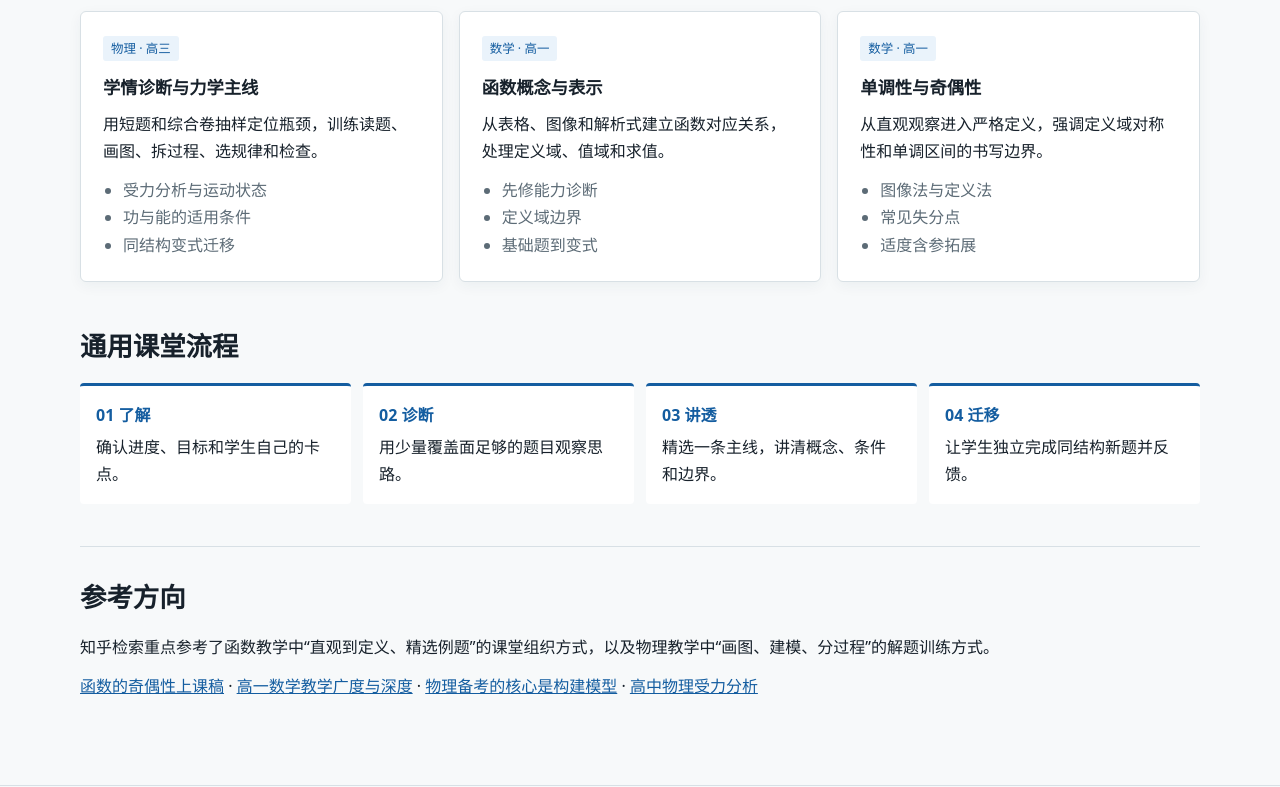
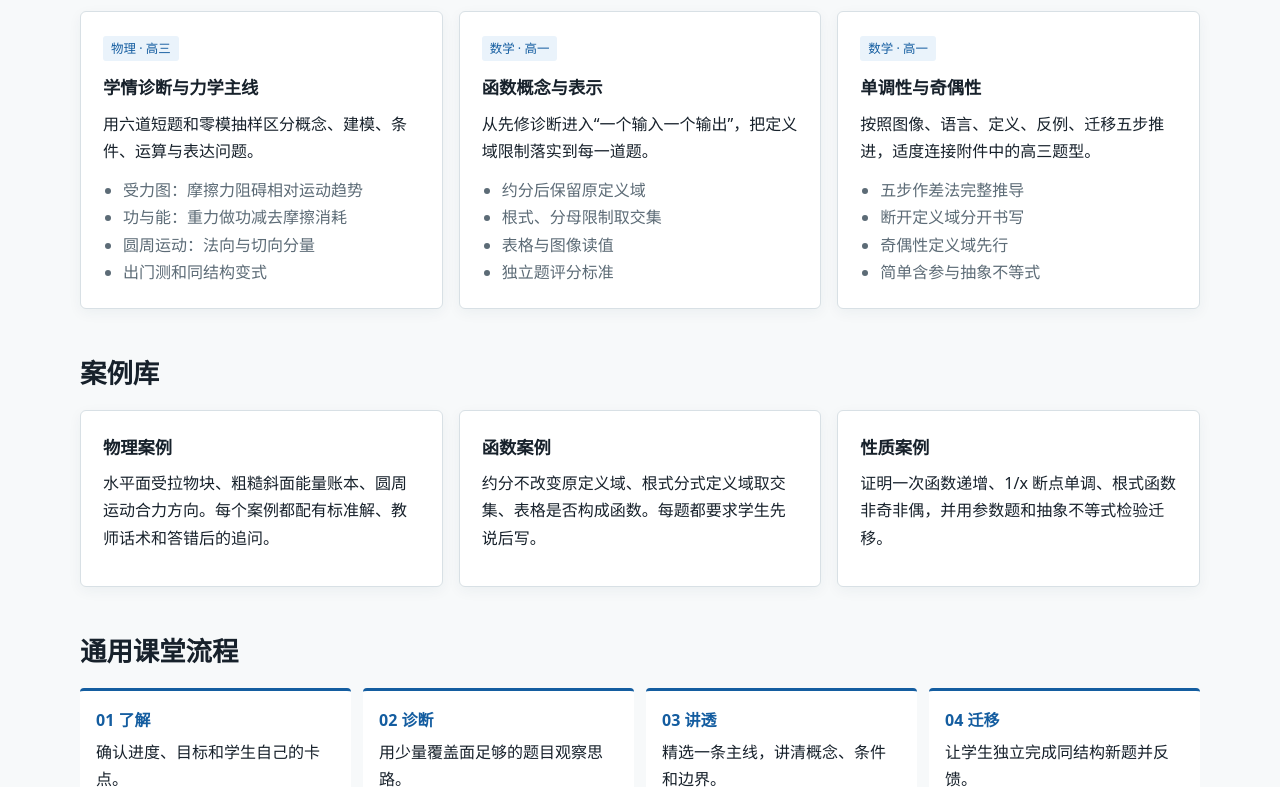
Before and after one commit to BuwusstseinEwigkeit/BuwusstseinEwigkeit.github.io, a plain HTML site: page index.html in a window 1280 px wide. Shown: the part 596-1383 px from the top of the page. Drawn offline with Linux system fonts and the light colour scheme.

Commit message:
Expand tutoring case library

```diff
--- a/index.html
+++ b/index.html
@@ -50,9 +50,17 @@
     <section>
       <h2>三份教案</h2>
       <div class="grid">
-        <article class="card"><span class="tag">物理 · 高三</span><h3>学情诊断与力学主线</h3><p>用短题和综合卷抽样定位瓶颈，训练读题、画图、拆过程、选规律和检查。</p><ul><li>受力分析与运动状态</li><li>功与能的适用条件</li><li>同结构变式迁移</li></ul></article>
-        <article class="card"><span class="tag">数学 · 高一</span><h3>函数概念与表示</h3><p>从表格、图像和解析式建立函数对应关系，处理定义域、值域和求值。</p><ul><li>先修能力诊断</li><li>定义域边界</li><li>基础题到变式</li></ul></article>
-        <article class="card"><span class="tag">数学 · 高一</span><h3>单调性与奇偶性</h3><p>从直观观察进入严格定义，强调定义域对称性和单调区间的书写边界。</p><ul><li>图像法与定义法</li><li>常见失分点</li><li>适度含参拓展</li></ul></article>
+        <article class="card"><span class="tag">物理 · 高三</span><h3>学情诊断与力学主线</h3><p>用六道短题和零模抽样区分概念、建模、条件、运算与表达问题。</p><ul><li>受力图：摩擦力阻碍相对运动趋势</li><li>功与能：重力做功减去摩擦消耗</li><li>圆周运动：法向与切向分量</li><li>出门测和同结构变式</li></ul></article>
+        <article class="card"><span class="tag">数学 · 高一</span><h3>函数概念与表示</h3><p>从先修诊断进入“一个输入一个输出”，把定义域限制落实到每一道题。</p><ul><li>约分后保留原定义域</li><li>根式、分母限制取交集</li><li>表格与图像读值</li><li>独立题评分标准</li></ul></article>
+        <article class="card"><span class="tag">数学 · 高一</span><h3>单调性与奇偶性</h3><p>按照图像、语言、定义、反例、迁移五步推进，适度连接附件中的高三题型。</p><ul><li>五步作差法完整推导</li><li>断开定义域分开书写</li><li>奇偶性定义域先行</li><li>简单含参与抽象不等式</li></ul></article>
+      </div>
+    </section>
+    <section class="flow">
+      <h2>案例库</h2>
+      <div class="grid">
+        <article class="card"><h3>物理案例</h3><p>水平面受拉物块、粗糙斜面能量账本、圆周运动合力方向。每个案例都配有标准解、教师话术和答错后的追问。</p></article>
+        <article class="card"><h3>函数案例</h3><p>约分不改变原定义域、根式分式定义域取交集、表格是否构成函数。每题都要求学生先说后写。</p></article>
+        <article class="card"><h3>性质案例</h3><p>证明一次函数递增、1/x 断点单调、根式函数非奇非偶，并用参数题和抽象不等式检验迁移。</p></article>
       </div>
     </section>
     <section class="flow">
```
